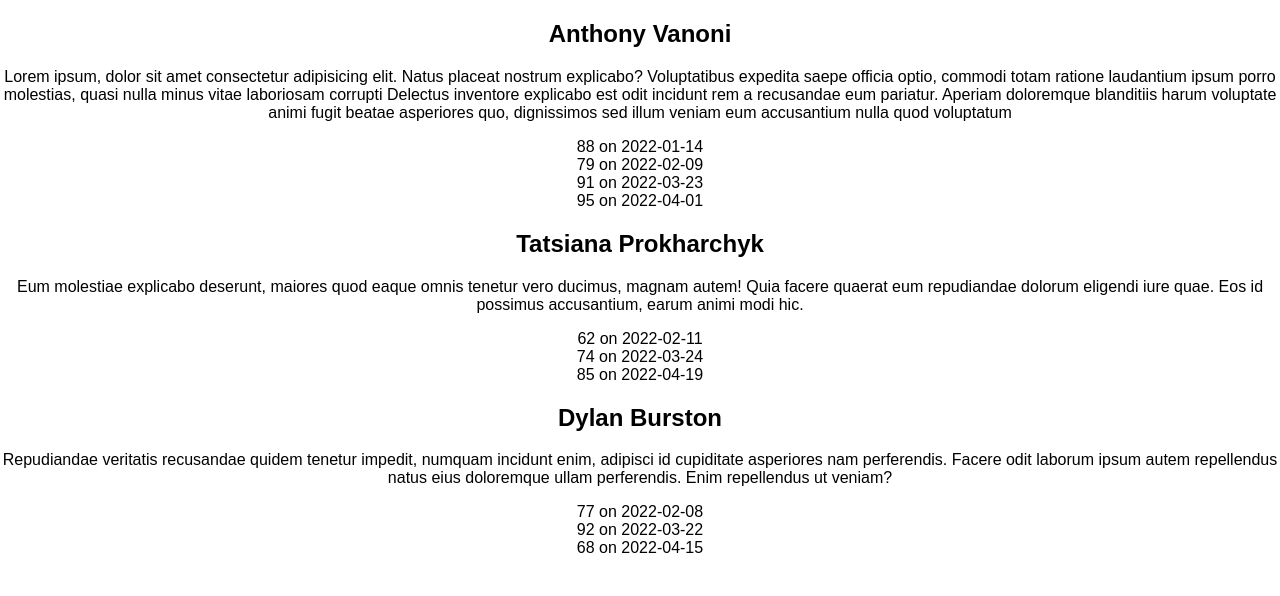
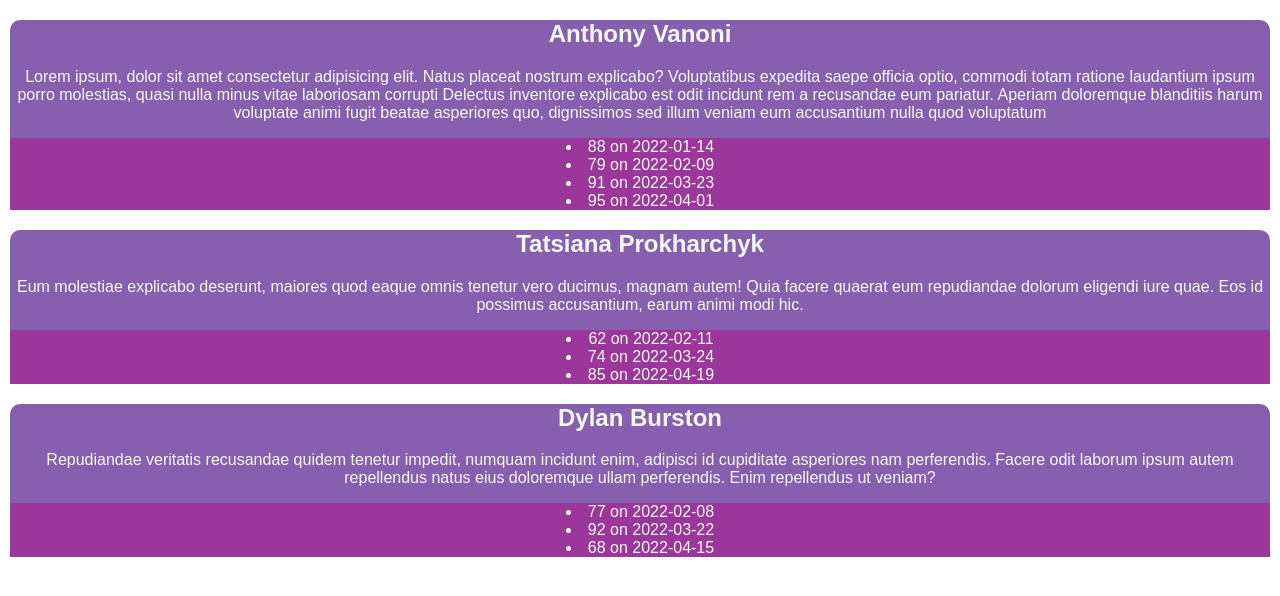
Before and after one commit to TonyPurple/react-students-lab-anthony-vanoni-flex-44, a React (Create React App) app: page / in a window 1280 px wide. Shown: the top 596 px of the page. Built offline with nearby package versions, Linux system fonts and the light colour scheme.

Commit message:
add basic styling

```diff
--- a/src/components/Scores/scores.jsx
+++ b/src/components/Scores/scores.jsx
@@ -2,8 +2,10 @@ import React from "react";
 
 const Scores = ({ scores, date }) => {
   return (
-    <div>
+    <div className="container">
+    <li>
       {scores} on {date}
+    </li>
     </div>
   );
 };
--- a/src/components/Student/student.jsx
+++ b/src/components/Student/student.jsx
@@ -3,7 +3,7 @@ import Scores from "../Scores/scores";
 
 const Student = ({ name, bio, scores}) => {
   return (
-    <div>
+    <div className="card">
       <h2>{name}</h2>
       <p>{bio}</p>
       {scores.map(item => (
--- a/src/index.css
+++ b/src/index.css
@@ -11,3 +11,18 @@ code {
   font-family: source-code-pro, Menlo, Monaco, Consolas, 'Courier New',
     monospace;
 }
+
+.card {
+  background-color: rebeccapurple;
+  color: whitesmoke;
+  opacity: 78%;
+  border-radius: 10px;
+  border-width: 3px;
+  border-color: black;
+  margin: 10px;
+}
+
+.container li {
+  background-color: purple;
+  color: whitesmoke;
+}
```
